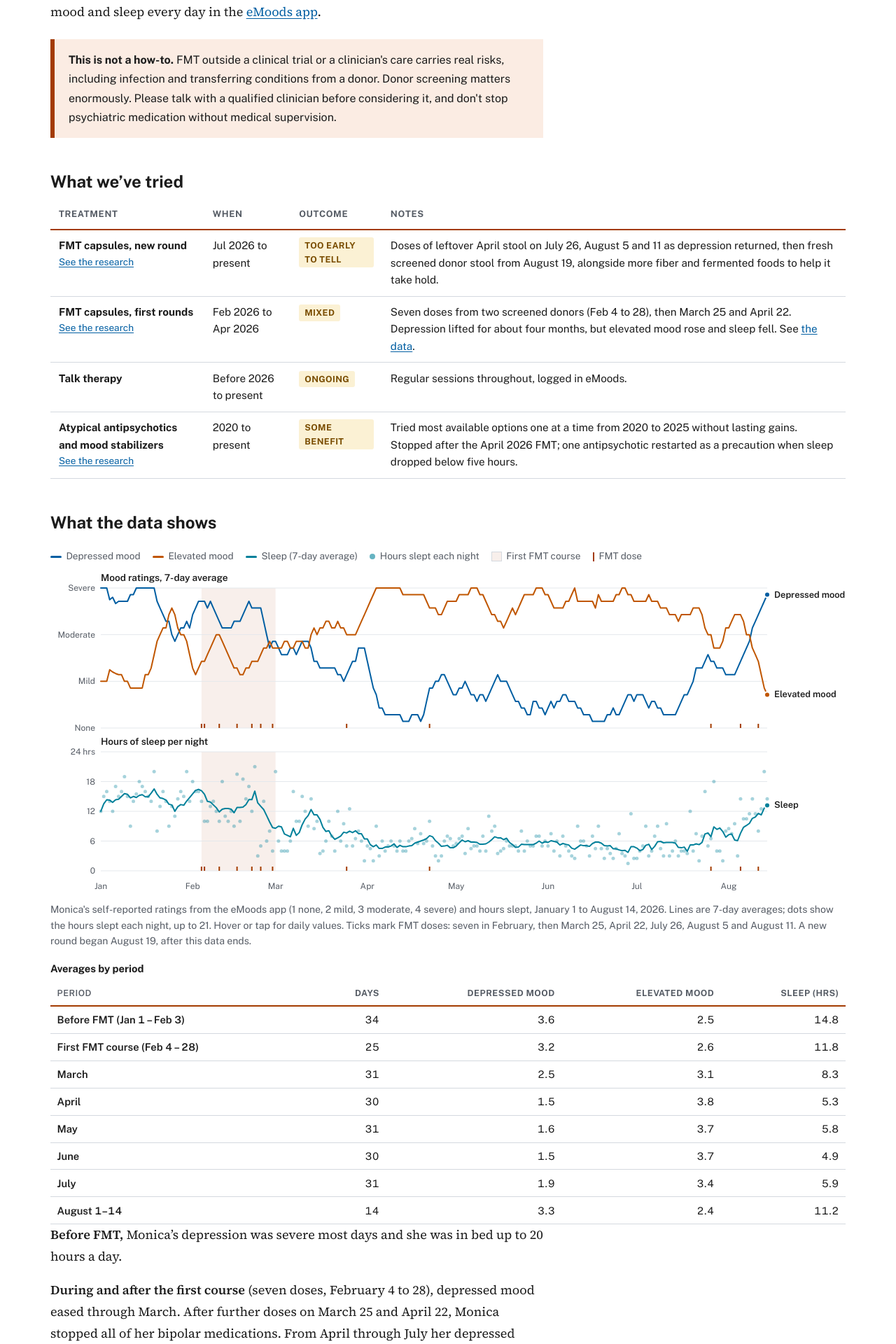
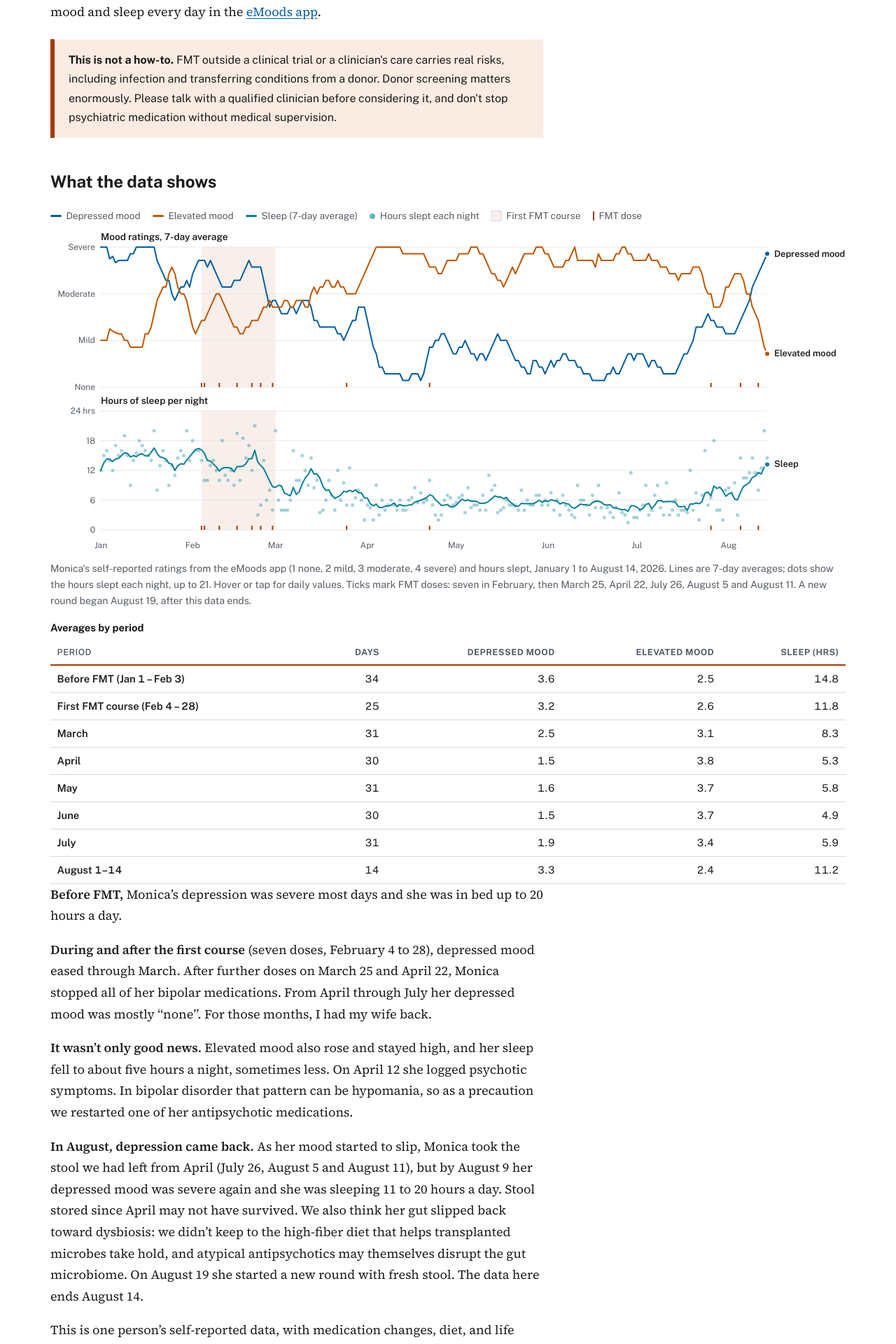
Before and after one commit to ryanmburns93/gut-microbiome-treatment-research-hub, a Jekyll site: the page built from story/index.md, in a window 1280 px wide. Shown: the part 1804-3724 px from the top of the page at 70% size. Built offline with Jekyll 4.4.1, drawn with Linux system fonts in a browser that asks for light colours.

Commit message:
Remove the "What we've tried" table from Our Story
Delete the section, its include and data file (_data/treatment-log.yml),
the table and outcome-badge styles, and the matching README and
docs/ADDING-CONTENT.md entries. Treatments are still described in the
story text and shown on the mood chart.

Co-Authored-By: Claude Opus 5.5 <noreply@anthropic.com>
Claude-Session: https://claude.ai/code/session_01RtdaS14mxnnLzFeX7YgWxG

```diff
--- a/_data/treatment-log.yml
+++ /dev/null
@@ -1,30 +0,0 @@
-# "What we've tried" table on Our Story. One item per treatment, newest
-# first. Every field except name is optional.
-#   name:     what was tried
-#   topic:    an Evidence Map topic id from _data/topics.csv (adds a
-#             "See the research" link), e.g. probiotics, fmt, dietary-fiber
-#   started:  free text, e.g. "Mar 2025"
-#   ended:    leave out if still ongoing
-#   outcome:  short label: Helped, Some benefit, Mixed, No change,
-#             Made it worse, Ongoing, Too early to tell
-#   notes:    one or two sentences; Markdown links are fine
-- name: FMT capsules, new round
-  topic: fmt
-  started: Jul 2026
-  outcome: Too early to tell
-  notes: Doses of leftover April stool on July 26, August 5 and 11 as depression returned, then fresh screened donor stool from August 19, alongside more fiber and fermented foods to help it take hold.
-- name: FMT capsules, first rounds
-  topic: fmt
-  started: Feb 2026
-  ended: Apr 2026
-  outcome: Mixed
-  notes: Seven doses from two screened donors (Feb 4 to 28), then March 25 and April 22. Depression lifted for about four months, but elevated mood rose and sleep fell. See [the data](#what-the-data-shows).
-- name: Talk therapy
-  started: Before 2026
-  outcome: Ongoing
-  notes: Regular sessions throughout, logged in eMoods.
-- name: Atypical antipsychotics and mood stabilizers
-  topic: psychotropic-medications
-  started: 2020
-  outcome: Some benefit
-  notes: Tried most available options one at a time from 2020 to 2025 without lasting gains. Stopped after the April 2026 FMT; one antipsychotic restarted as a precaution when sleep dropped below five hours.
--- a/_includes/treatment-log.html
+++ /dev/null
@@ -1,26 +0,0 @@
-{% comment %} Treatments tried, from _data/treatment-log.yml. {% endcomment %}
-{% assign log = site.data.treatment-log %}
-{% if log.size > 0 %}
-<div class="table-wrap">
-	<table class="treatment-log">
-		<thead>
-			<tr><th scope="col">Treatment</th><th scope="col">When</th><th scope="col">Outcome</th><th scope="col">Notes</th></tr>
-		</thead>
-		<tbody>
-			{% for item in log %}
-			<tr>
-				<th scope="row">
-					{{ item.name }}
-					{% if item.topic %}<a class="log-evidence" href="{{ '/evidence-map/' | relative_url }}#topic={{ item.topic }}">See the research</a>{% endif %}
-				</th>
-				<td>{{ item.started }}{% if item.ended %} to {{ item.ended }}{% elsif item.started %} to present{% endif %}</td>
-				<td>{% if item.outcome %}<span class="badge outcome-{{ item.outcome | slugify }}">{{ item.outcome }}</span>{% endif %}</td>
-				<td>{{ item.notes | markdownify | remove: '<p>' | remove: '</p>' | strip }}</td>
-			</tr>
-			{% endfor %}
-		</tbody>
-	</table>
-</div>
-{% else %}
-<p class="empty">No treatments recorded yet.</p>
-{% endif %}
--- a/assets/css/main.css
+++ b/assets/css/main.css
@@ -701,15 +701,6 @@ label { font-weight: 600; }
 }
 
 .table-wrap { overflow-x: auto; max-width: 100% !important; }
-.treatment-log { width: 100%; border-collapse: collapse; font-size: 0.95rem; }
-.treatment-log th, .treatment-log td { padding: 0.65rem 0.75rem; border-bottom: 1px solid var(--border); text-align: left; vertical-align: top; }
-.treatment-log thead th { border-bottom: 2px solid var(--story); font-size: 0.8rem; text-transform: uppercase; letter-spacing: 0.05em; color: var(--text-muted); }
-.treatment-log tbody th { font-weight: 700; }
-.log-evidence { display: block; font-size: 0.85rem; font-weight: 400; }
-.outcome-helped { color: var(--established); background: var(--established-bg); }
-.outcome-some-benefit, .outcome-ongoing, .outcome-too-early-to-tell { color: var(--emerging); background: var(--emerging-bg); }
-.outcome-no-change { color: var(--draft); background: var(--draft-bg); }
-.outcome-made-it-worse { color: var(--error); background: var(--draft-bg); }
 
 /* Community */
 
@@ -741,12 +732,6 @@ label { font-weight: 600; }
 .status-planned { color: var(--emerging); background: var(--emerging-bg); }
 .status-completed { color: var(--draft); background: var(--draft-bg); }
 .badge-new { margin-left: 0.4rem; color: var(--community); background: var(--community-soft); }
-
-@media (max-width: 40rem) {
-	.treatment-log thead { display: none; }
-	.treatment-log tr { display: block; padding: 0.75rem 0; border-bottom: 1px solid var(--border); }
-	.treatment-log th, .treatment-log td { display: block; padding: 0.15rem 0; border: 0; }
-}
 
 .video-frame { position: relative; aspect-ratio: 16 / 9; margin: 1rem 0; background: var(--navy-deep); }
 .video-frame iframe { position: absolute; inset: 0; width: 100%; height: 100%; border: 0; }
@@ -828,7 +813,6 @@ label { font-weight: 600; }
 .button-row { display: flex; flex-wrap: wrap; gap: 0.75rem; }
 .button-secondary { background: transparent; color: var(--primary); box-shadow: inset 0 0 0 2px var(--primary); }
 .button-secondary:hover { background: var(--primary-soft); color: var(--primary-dark); }
-.outcome-mixed { color: var(--emerging); background: var(--emerging-bg); }
 .breadcrumb-back { font-family: var(--font-sans) !important; font-size: 0.95rem !important; font-weight: 600; }
 @media (max-width: 40rem) {
 	.data-table { font-size: 0.82rem; }
--- a/story/index.md
+++ b/story/index.md
@@ -37,10 +37,6 @@ I couldn't be Monica's donor: with type 1 diabetes, an autoimmune condition, the
 <div class="callout" role="note">
 	<p><strong>This is not a how-to.</strong> FMT outside a clinical trial or a clinician's care carries real risks, including infection and transferring conditions from a donor. Donor screening matters enormously. Please talk with a qualified clinician before considering it, and don't stop psychiatric medication without medical supervision.</p>
 </div>
-
-## What we've tried
-
-{% include treatment-log.html %}
 
 ## What the data shows
 
```
Also changed, not shown: docs/ADDING-CONTENT.md (+1 -8 lines), README.md.
